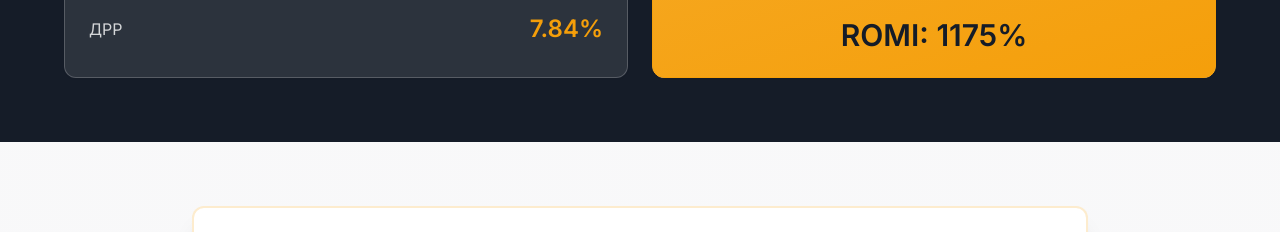
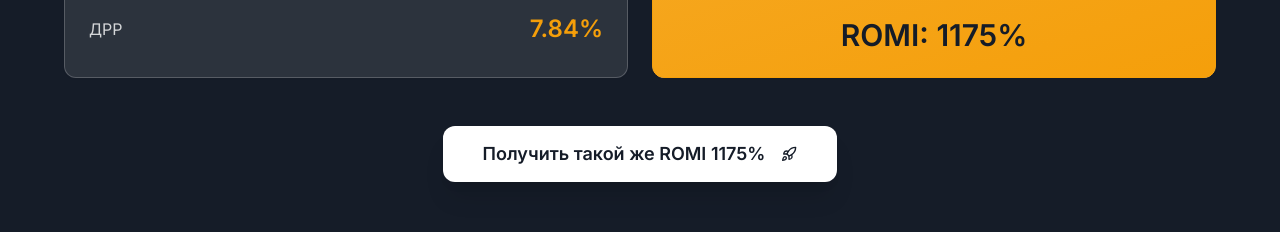
Before and after one commit to pr-poehali-dev/ad-optimization-landing, a React (Vite) app: page / in a window 1280 px wide. Shown: the part 3820-4052 px from the top of the page. Built offline with nearby package versions, Linux system fonts and the light colour scheme.

Commit message:
Добавить CTA-кнопку в блок результатов

```diff
--- a/src/pages/Index.tsx
+++ b/src/pages/Index.tsx
@@ -256,6 +256,17 @@ const Index = () => {
                 </div>
               </CardContent>
             </Card>
+          </div>
+
+          <div className="flex justify-center mt-12">
+            <Button
+              size="lg"
+              className="bg-white hover:bg-white/90 text-primary font-semibold px-10 py-7 rounded-xl shadow-xl hover:scale-105 transition-all duration-300 text-lg"
+              onClick={() => document.getElementById('form')?.scrollIntoView({ behavior: 'smooth' })}
+            >
+              Получить такой же ROMI 1175%
+              <Icon name="Rocket" className="ml-2" size={22} />
+            </Button>
           </div>
         </div>
       </section>
```
